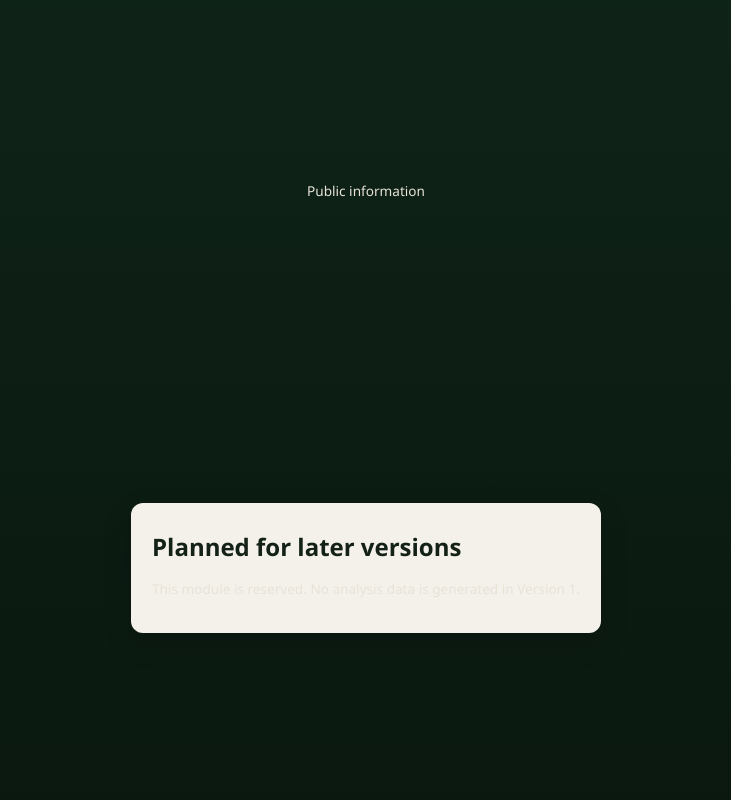
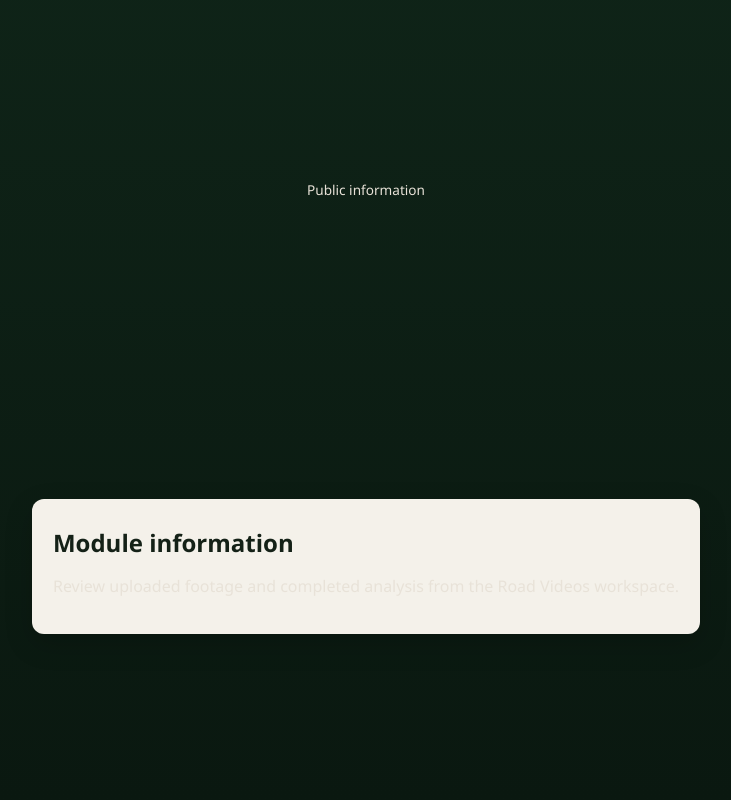
Before and after one commit to henrysoopu-droid/road-safety-zambia, a Flask app: template app/templates/module.html in a window 1280 px wide. Shown: the part 60-860 px from the top of the page, without its empty margins (274-1005 px from the left). Run offline with Flask 3, Linux system fonts and the light colour scheme; the template is opened without the code that fills it, so the values that code supplies are empty.

Commit message:
Configure Render to deploy current main

```diff
--- a/app/templates/module.html
+++ b/app/templates/module.html
@@ -1,6 +1,6 @@
 {% extends "base.html" %}
-{% block title %}{{ module.title }} · Road Safety in Zambia{% endblock %}
-{% block meta_description %}{{ module.title }} information from the Road Safety in Zambia Traffic Control Analysis System. Current capabilities and planned research are described here.{% endblock %}
+{% block title %}{{ module.title }} · Road Safety Zambia{% endblock %}
+{% block meta_description %}{{ module.title }} information from the Road Safety Zambia Traffic Control Analysis System. Current capabilities and planned research are described here.{% endblock %}
 {% block content %}
 <section class="page-intro">
     <p class="eyebrow">Public information</p>
@@ -9,12 +9,7 @@
     <p>{{ module.summary }}</p>
 </section>
 <section class="panel">
-    <h2>Planned for later versions</h2>
-    <ul class="planned-list">
-        {% for item in module.planned %}
-            <li>{{ item }}</li>
-        {% endfor %}
-    </ul>
-    <p class="muted">This module is reserved. No analysis data is generated in Version 1.</p>
+    <h2>Module information</h2>
+    <p>Review uploaded footage and completed analysis from the Road Videos workspace.</p>
 </section>
 {% endblock %}
--- a/render.yaml
+++ b/render.yaml
@@ -1,6 +1,9 @@
 services:
   - type: web
     name: road-safety-zambia
+    repo: https://github.com/henrysoopu-droid/road-safety-zambia.git
+    branch: main
+    autoDeployTrigger: commit
     runtime: python
     buildCommand: pip install -r requirements.txt
     startCommand: gunicorn --workers 1 --threads 4 --timeout 300 wsgi:app
```
Also changed, not shown: tests/test_public_access.py (+36 -1 lines).
